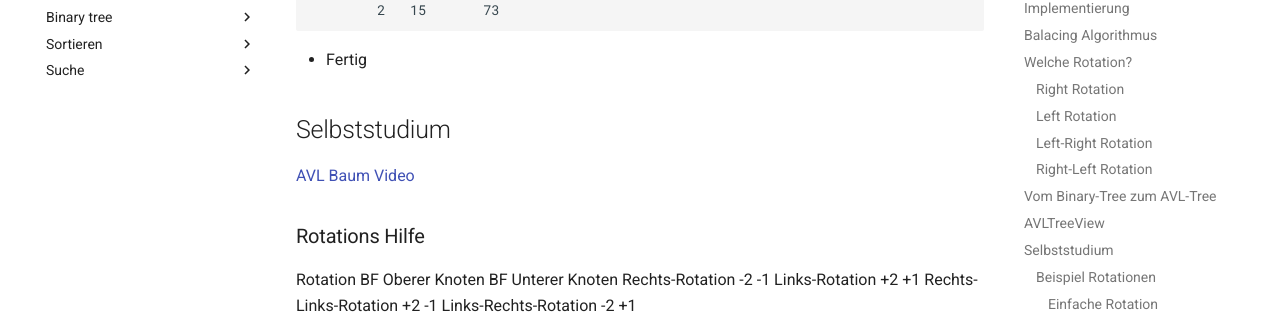
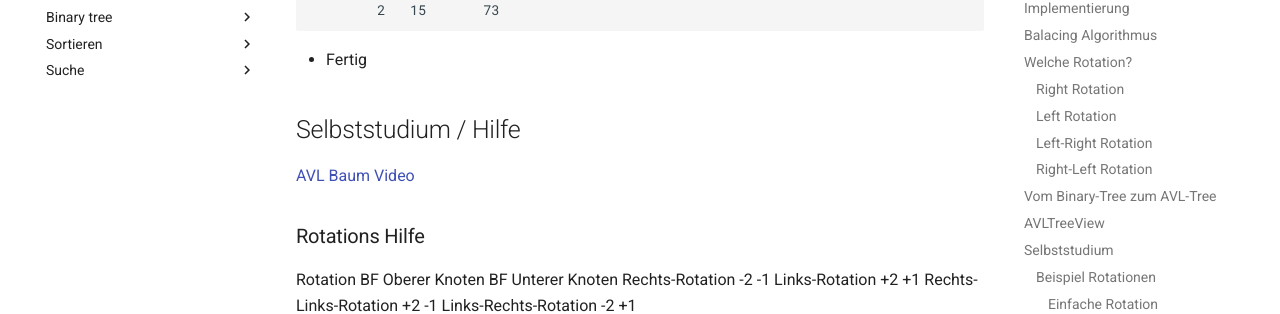
Before and after one commit to tsolenthaler/zbwAlgDs, an MkDocs documentation site: the page built from docs/algorithmen/avl-tree/avl-tree.md, in a window 1280 px wide and 900 px high, scrolled down 13864 px. Shown: the part 253-567 px from the top of the window. Built offline with MkDocs 1.6.1 and Material for MkDocs 9.7.7, drawn with Linux system fonts in a browser that asks for light colours.

Commit message:
Update self-study section title in AVL tree documentation for clarity

```diff
--- a/docs/algorithmen/avl-tree/avl-tree.md
+++ b/docs/algorithmen/avl-tree/avl-tree.md
@@ -517,7 +517,7 @@ Doppelrotation --> RechtsLinks(X, Z) = Rechts(Z) + Links(X)
 * Fertig
 
 
-## Selbststudium
+## Selbststudium / Hilfe
 [AVL Baum Video](https://studyflix.de/informatik/avl-baum-1434)
 
 
```
